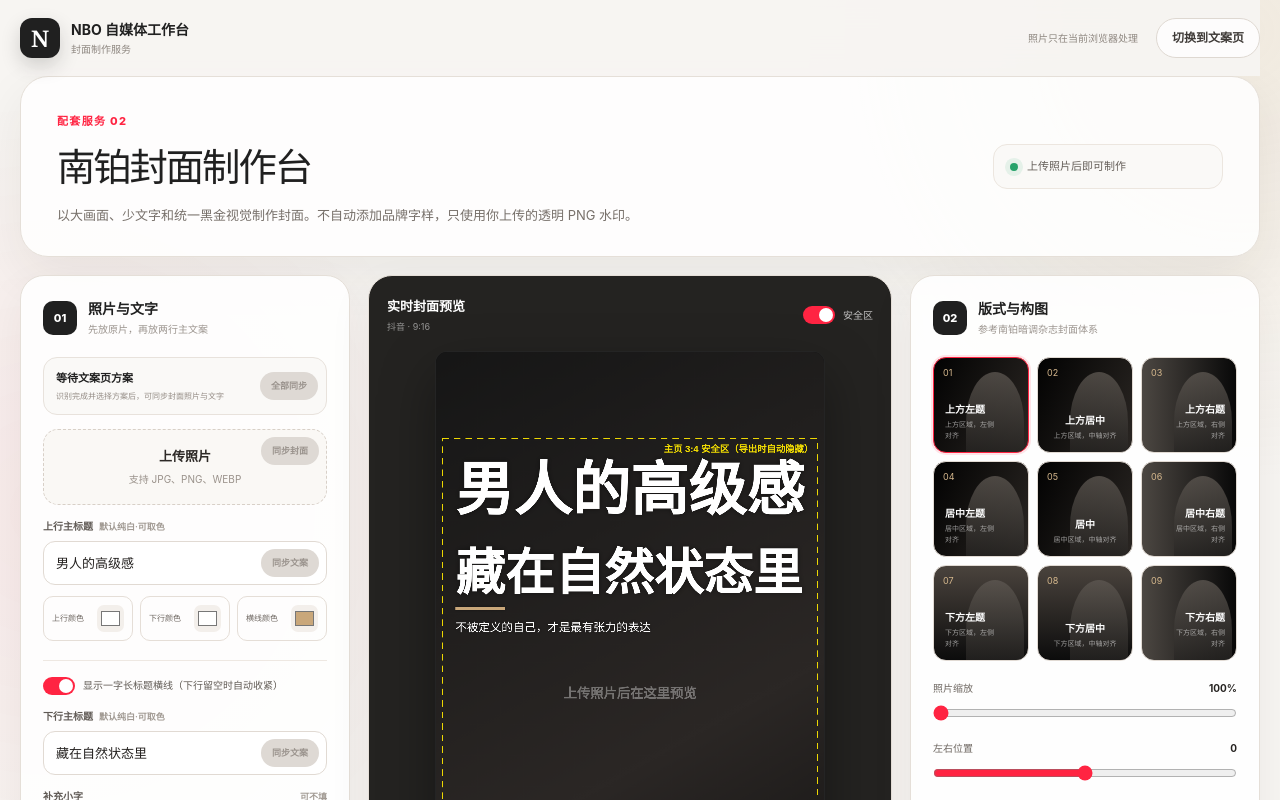
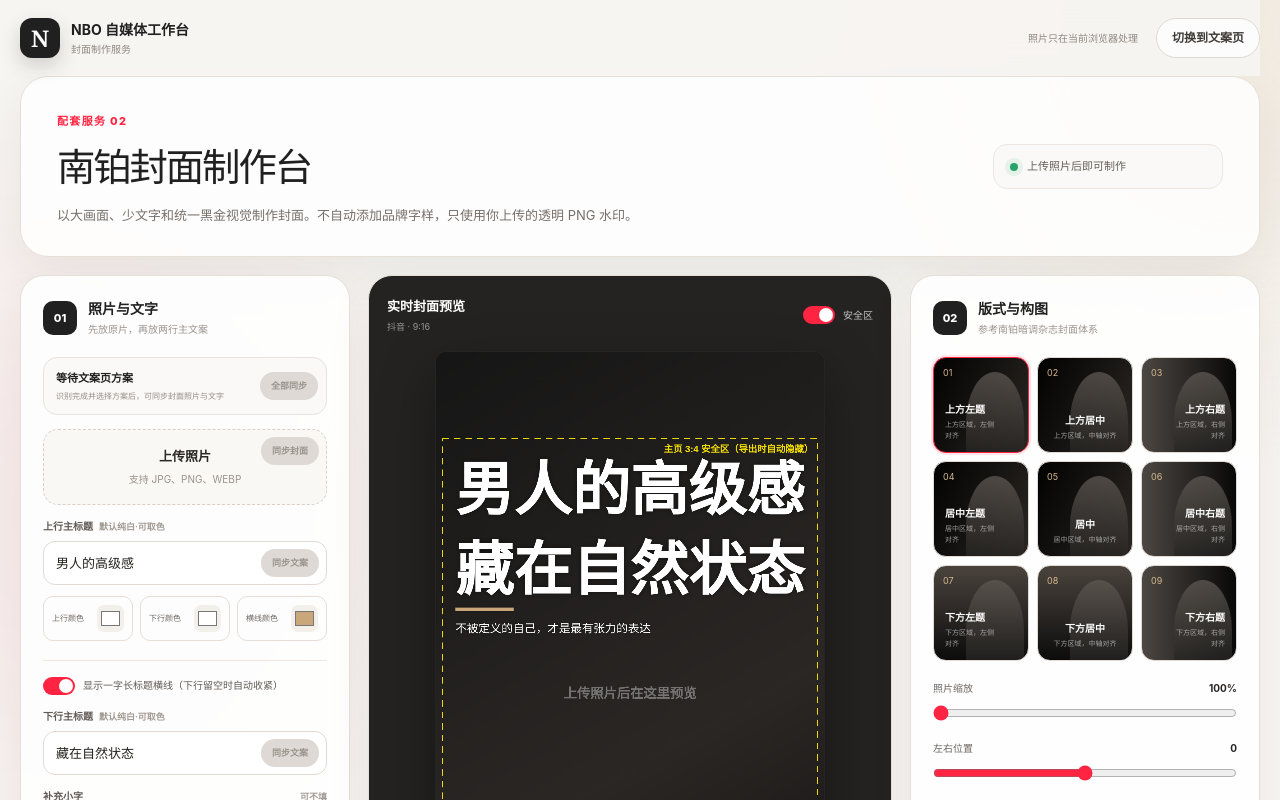
Before and after one commit to wdmm630202/nbo-cover-copy, a Next.js app: page /cover in a window 1280 px wide. Shown: the top 800 px of the page. Built offline with nearby package versions, Linux system fonts and the light colour scheme.

Commit message:
keep both title rows in sync

```diff
--- a/app/cover/CoverStudio.tsx
+++ b/app/cover/CoverStudio.tsx
@@ -67,7 +67,7 @@ const DEFAULT_SETTINGS: StudioSettings = {
   platformId: "douyin",
   templateId: "top-left",
   topText: "男人的高级感",
-  bottomText: "藏在自然状态里",
+  bottomText: "藏在自然状态",
   subtitle: "不被定义的自己，才是最有张力的表达",
   topColor: "#FFFFFF",
   bottomColor: "#FFFFFF",
@@ -242,11 +242,14 @@ function drawTemplateText(
   context.shadowColor = "rgba(0,0,0,.42)";
   context.shadowBlur = 16;
 
-  const topFontSize = fitText(context, settings.topText, baseFont, maxWidth);
-  const bottomFontSize = fitText(context, settings.bottomText, baseFont, maxWidth);
+  const hasBottomText = Boolean(settings.bottomText.trim());
+  const topFit = fitText(context, settings.topText, baseFont, maxWidth);
+  const bottomFit = hasBottomText ? fitText(context, settings.bottomText, baseFont, maxWidth) : topFit;
+  const headlineFontSize = Math.min(topFit, bottomFit);
+  const topFontSize = headlineFontSize;
+  const bottomFontSize = headlineFontSize;
   const subtitleFontSize = Math.round(width * 0.03 * (settings.subtitleScale / 100));
-  const hasBottomText = Boolean(settings.bottomText.trim());
-  const activeHeadlineFontSize = hasBottomText ? bottomFontSize : topFontSize;
+  const activeHeadlineFontSize = headlineFontSize;
   context.font = `900 ${topFontSize}px sans-serif`;
   const topHeadlineInk = measureInkBounds(context, settings.topText || "国");
   context.font = `900 ${activeHeadlineFontSize}px sans-serif`;
@@ -544,6 +547,7 @@ export default function CoverStudio() {
             parsed.textScale = Math.round(Number(parsed.textScale || 100) / 1.8);
             parsed.titleScaleVersion = 2;
           }
+          if (parsed.bottomText === "藏在自然状态里") parsed.bottomText = "藏在自然状态";
           parsed.templateId = normalizeTemplateId(parsed.templateId);
           setSettings({ ...DEFAULT_SETTINGS, ...parsed });
         }
@@ -712,6 +716,7 @@ export default function CoverStudio() {
         parsed.textScale = Math.round(Number(parsed.textScale || 100) / 1.8);
         parsed.titleScaleVersion = 2;
       }
+      if (parsed.bottomText === "藏在自然状态里") parsed.bottomText = "藏在自然状态";
       parsed.templateId = normalizeTemplateId(parsed.templateId);
       setSettings({ ...DEFAULT_SETTINGS, ...parsed });
       setNotice(`已应用记忆点 ${slot}`);
@@ -1024,7 +1029,7 @@ export default function CoverStudio() {
                 value={settings.bottomText}
                 maxLength={18}
                 onChange={(event) => updateSetting("bottomText", event.target.value)}
-                placeholder="例如：藏在自然状态里"
+                placeholder="例如：藏在自然状态"
               />
               <button type="button" disabled={!syncedCopy} onClick={() => applySyncedCopy("bottomText")}>同步文案</button>
             </div>
```
Also changed, not shown: 2 other files (tests, documents, lock files or other folders).
